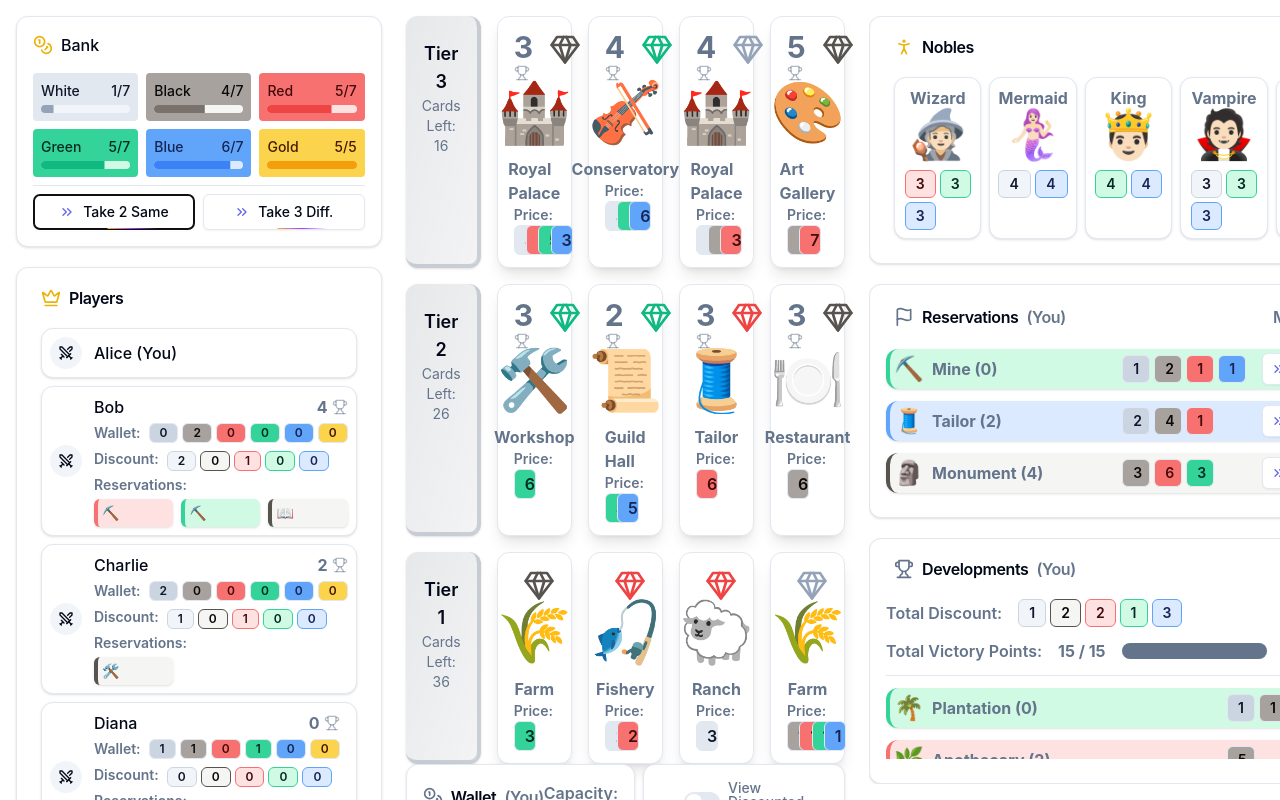
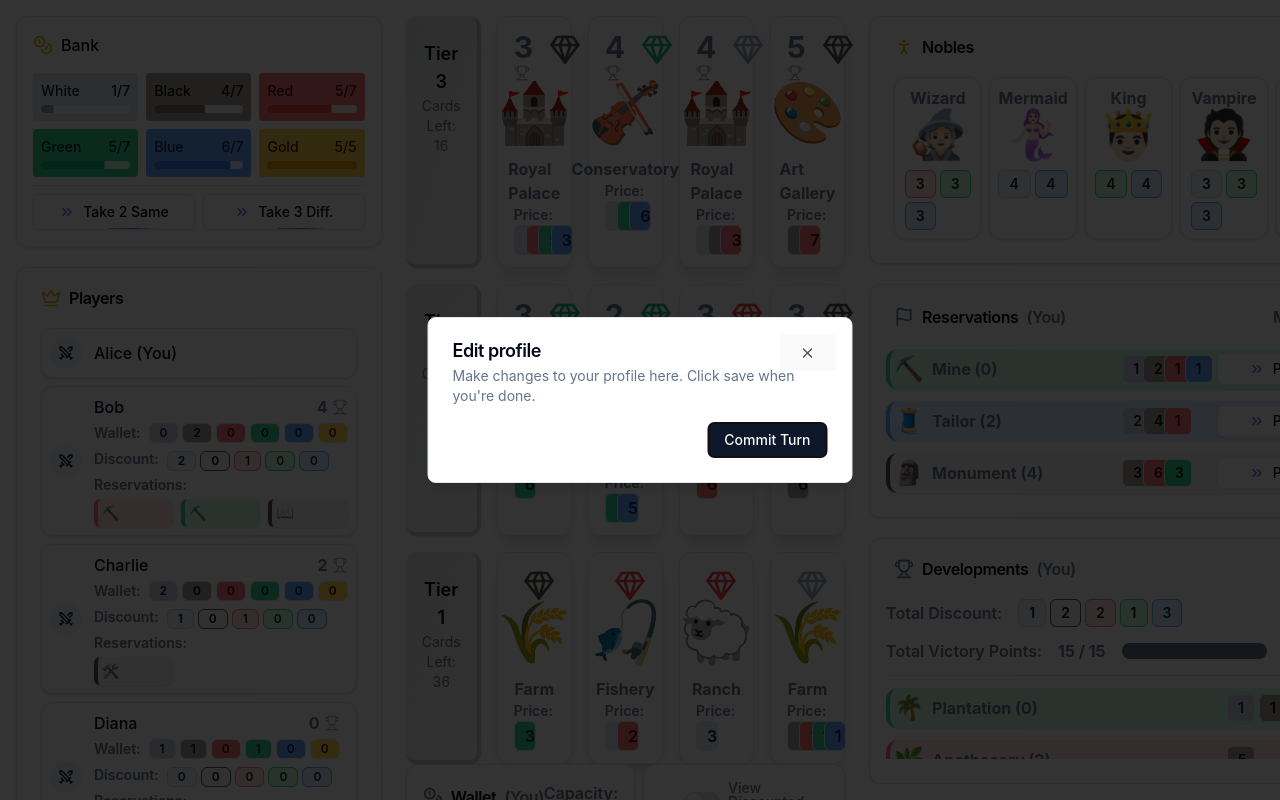
Before and after one commit to shotnothing/resource-game, a React (Vite) app in the folder web/: page / in a window 1280 px wide. Both pictures are taken after a click on the button "Take 2 Same". Built offline with nearby package versions, Linux system fonts and the light colour scheme.

Commit message:
web: Add boilerplate for action button popup

```diff
--- a/web/package.json
+++ b/web/package.json
@@ -52,6 +52,7 @@
     "@types/react-dom": "^18.3.1",
     "@vitejs/plugin-react-swc": "^3.5.0",
     "autoprefixer": "^10.4.20",
+    "dialog": "^0.3.1",
     "eslint": "^9.15.0",
     "eslint-plugin-react-hooks": "^5.0.0",
     "eslint-plugin-react-refresh": "^0.4.14",
--- a/web/src/App.tsx
+++ b/web/src/App.tsx
@@ -13,13 +13,21 @@
   HoverCardContent,
   HoverCardTrigger,
 } from "@/components/ui/hover-card"
+import {
+  Dialog,
+  DialogContent,
+  DialogDescription,
+  DialogFooter,
+  DialogHeader,
+  DialogTitle,
+  DialogTrigger,
+} from "@/components/ui/dialog"
 import { cn } from "@/lib/utils"
 import { ChevronsRight, Coins, Crown, Flag, Gem, PersonStanding, Swords, Trophy } from 'lucide-react'
 import './App.css'
 
 import art from './art.json'
 function GetArtFromCard(card: Card) {
-  console.log(card)
   return art[card.art as keyof typeof art]
 }
 function GetArtFromNoble(noble: Noble) {
@@ -38,6 +46,154 @@
   reservations: number[]
   wallet: Record<string, number>
 }
+
+
+
+
+
+
+export function Take2SameButton() {
+  return (
+    <Dialog>
+      <DialogTrigger asChild>
+        <Button className="w-full relative" variant="outline">
+          <ActionMarker />
+          Take 2 Same
+          <BorderBeam size={50} duration={5} />
+        </Button>
+      </DialogTrigger>
+
+      <DialogContent className="sm:max-w-[425px]">
+        <DialogHeader>
+          <DialogTitle>Edit profile</DialogTitle>
+          <DialogDescription>
+            Make changes to your profile here. Click save when you're done.
+          </DialogDescription>
+        </DialogHeader>
+        <DialogFooter>
+          <Button type="submit">Commit Turn</Button>
+        </DialogFooter>
+      </DialogContent>
+    </Dialog>
+  )
+}
+
+export function Take3DiffButton() {
+  return (
+    <Dialog>
+      <DialogTrigger asChild>
+        <Button className="w-full relative" variant="outline">
+          <ActionMarker />
+          Take 3 Diff.
+          <BorderBeam size={50} duration={5} />
+        </Button>
+      </DialogTrigger>
+
+      <DialogContent className="sm:max-w-[425px]">
+        <DialogHeader>
+          <DialogTitle>Edit profile</DialogTitle>
+          <DialogDescription>
+            Make changes to your profile here. Click save when you're done.
+          </DialogDescription>
+        </DialogHeader>
+        <DialogFooter>
+          <Button type="submit">Commit Turn</Button>
+        </DialogFooter>
+      </DialogContent>
+    </Dialog>
+  )
+}
+
+export function ReserveButton() {
+  return (
+    <Dialog>
+      <DialogTrigger asChild>
+      <Button
+          className={`px-2 h-8 ml-3 relative w-11/12`}
+          variant="outline"
+        >
+          <ActionMarker />
+          {'Reserve'}
+          <BorderBeam size={50} duration={5} />
+        </Button>
+      </DialogTrigger>
+
+      <DialogContent className="sm:max-w-[425px]">
+        <DialogHeader>
+          <DialogTitle>Edit profile</DialogTitle>
+          <DialogDescription>
+            Make changes to your profile here. Click save when you're done.
+          </DialogDescription>
+        </DialogHeader>
+        <DialogFooter>
+          <Button type="submit">Commit Turn</Button>
+        </DialogFooter>
+      </DialogContent>
+    </Dialog>
+  )
+}
+
+export function PurchaseButton() {
+  return (
+    <Dialog>
+      <DialogTrigger asChild>
+        <Button
+          className={`px-2 h-8 ml-3 relative w-11/12`}
+          variant="outline"
+        >
+          <ActionMarker />
+          {'Purchase'}
+          <BorderBeam size={50} duration={5} />
+        </Button>
+      </DialogTrigger>
+
+      <DialogContent className="sm:max-w-[425px]">
+        <DialogHeader>
+          <DialogTitle>Edit profile</DialogTitle>
+          <DialogDescription>
+            Make changes to your profile here. Click save when you're done.
+          </DialogDescription>
+        </DialogHeader>
+        <DialogFooter>
+          <Button type="submit">Commit Turn</Button>
+        </DialogFooter>
+      </DialogContent>
+    </Dialog>
+  )
+}
+
+export function SmallPurchaseButton() {
+  return (
+    <Dialog>
+      <DialogTrigger asChild>
+        <Button
+          className={`px-2 h-8 ml-3 relative w-11/12 `}
+          variant="outline"
+        >
+          <ActionMarker />
+          {'Purchase'}
+          <BorderBeam size={50} duration={5} />
+        </Button>
+      </DialogTrigger>
+
+      <DialogContent className="sm:max-w-[425px]">
+        <DialogHeader>
+          <DialogTitle>Edit profile</DialogTitle>
+          <DialogDescription>
+            Make changes to your profile here. Click save when you're done.
+          </DialogDescription>
+        </DialogHeader>
+        <DialogFooter>
+          <Button type="submit">Commit Turn</Button>
+        </DialogFooter>
+      </DialogContent>
+    </Dialog>
+  )
+}
+
+
+
+
 
 function MiniTokenDisplay({ tokens, dropZero = false }: { tokens: Record<string, number>, dropZero?: boolean }) {
   return (<>{
@@ -378,19 +534,8 @@
         <Separator className="w-full my-2" />
 
         <div className="flex flex-row gap-2">
-          <Button className="w-full relative" variant="outline">
-            <ActionMarker />
-            Take 2 Same
-            <BorderBeam size={50} duration={5} />
-
-          </Button>
-
-          <Button className="w-full relative" variant="outline">
-            <ActionMarker />
-            Take 3 Diff.
-            <BorderBeam size={50} duration={5} />
-
-          </Button>
+          <Take2SameButton />
+          <Take3DiffButton />
         </div>
 
       </CardContent>
@@ -517,14 +662,8 @@
           <div className={cn("text-md font-bold text-muted-foreground", isFocused && "blur-sm")}>{GetArtFromCard(card).name}</div>
           {isFocused && (<>
             <div className="flex flex-col gap-2 absolute inset-0 m-auto w-3/4 justify-center">
-              <ActionButton
-                text="Reserve"
-                className="w-11/12 max-w-[200px] opacity-95"
-              />
-              <ActionButton
-                text="Purchase"
-                className="w-11/12 max-w-[200px] opacity-95"
-              />
+              <PurchaseButton />
+              <ReserveButton />
             </div>
           </>)}
         </div>
@@ -562,7 +701,7 @@
     <div className="grid grid-cols-5 gap-4">
       {["3", "2", "1"].map((tier) => (
         <>
-          <DeckCard key={`deck-${tier}`} tier={tier} onClick={() => setFocusedCard(null)} />
+          <DeckCard key={`deck-${tier}`} tier={tier} onClick={() => setFocusedCard(-1)} />
           {[0, 1, 2, 3].map((index) => {
             const deck = gameState.game.decks[tier as keyof typeof gameState.game.decks]
             const cardIndex = deck.visible[index]
@@ -595,22 +734,6 @@
   )
 }
 
-function ActionButton({ text, className }: { text: string, className?: string }) {
-  return (
-    <div className="flex flex-col items-center gap-1">
-      <Button
-        className={`px-2 h-8 ml-3 relative ${className}`}
-        variant="outline"
-      >
-        <ActionMarker />
-        {text}
-
-        <BorderBeam size={50} duration={5} />
-      </Button>
-    </div>
-  )
-}
-
 function ReservationCard({ card, isPurchasable = true }: { card: Card, isPurchasable: boolean }) {
   const art = GetArtFromCard(card)
 
@@ -631,7 +754,12 @@
           <div className="flex justify-between gap-1">
             <PriceDisplay price={card.price} />
 
-            {isPurchasable && <ActionButton text="Purchase" />}
+            {isPurchasable && <PurchaseButton />}
+
+            {/* Make PriceDisplay not stacked
+            <div className="flex flex-col items-center gap-1">
+              {isPurchasable && <PurchaseButton />}
+            </div> */}
 
           </div>
         </div>
@@ -756,7 +884,9 @@
             <div className="text-md font-bold text-muted-foreground">{GetArtFromCard(card).name} ({card.score})</div>
           </div>
 
-          <PriceDisplay price={card.price} />
+          <div className="flex flex-row gap-1">
+            <PriceDisplay price={card.price} />
+          </div>
         </div>
 
       </CardContent>
--- /dev/null
+++ b/web/src/components/ui/dialog.tsx
@@ -0,0 +1,120 @@
+import * as React from "react"
+import * as DialogPrimitive from "@radix-ui/react-dialog"
+import { X } from "lucide-react"
+
+import { cn } from "@/lib/utils"
+
+const Dialog = DialogPrimitive.Root
+
+const DialogTrigger = DialogPrimitive.Trigger
+
+const DialogPortal = DialogPrimitive.Portal
+
+const DialogClose = DialogPrimitive.Close
+
+const DialogOverlay = React.forwardRef<
+  React.ElementRef<typeof DialogPrimitive.Overlay>,
+  React.ComponentPropsWithoutRef<typeof DialogPrimitive.Overlay>
+>(({ className, ...props }, ref) => (
+  <DialogPrimitive.Overlay
+    ref={ref}
+    className={cn(
+      "fixed inset-0 z-50 bg-black/80  data-[state=open]:animate-in data-[state=closed]:animate-out data-[state=closed]:fade-out-0 data-[state=open]:fade-in-0",
+      className
+    )}
+    {...props}
+  />
+))
+DialogOverlay.displayName = DialogPrimitive.Overlay.displayName
+
+const DialogContent = React.forwardRef<
+  React.ElementRef<typeof DialogPrimitive.Content>,
+  React.ComponentPropsWithoutRef<typeof DialogPrimitive.Content>
+>(({ className, children, ...props }, ref) => (
+  <DialogPortal>
+    <DialogOverlay />
+    <DialogPrimitive.Content
+      ref={ref}
+      className={cn(
+        "fixed left-[50%] top-[50%] z-50 grid w-full max-w-lg translate-x-[-50%] translate-y-[-50%] gap-4 border bg-background p-6 shadow-lg duration-200 data-[state=open]:animate-in data-[state=closed]:animate-out data-[state=closed]:fade-out-0 data-[state=open]:fade-in-0 data-[state=closed]:zoom-out-95 data-[state=open]:zoom-in-95 data-[state=closed]:slide-out-to-left-1/2 data-[state=closed]:slide-out-to-top-[48%] data-[state=open]:slide-in-from-left-1/2 data-[state=open]:slide-in-from-top-[48%] sm:rounded-lg",
+        className
+      )}
+      {...props}
+    >
+      {children}
+      <DialogPrimitive.Close className="absolute right-4 top-4 rounded-sm opacity-70 ring-offset-background transition-opacity hover:opacity-100 focus:outline-none focus:ring-2 focus:ring-ring focus:ring-offset-2 disabled:pointer-events-none data-[state=open]:bg-accent data-[state=open]:text-muted-foreground">
+        <X className="h-4 w-4" />
+        <span className="sr-only">Close</span>
+      </DialogPrimitive.Close>
+    </DialogPrimitive.Content>
+  </DialogPortal>
+))
+DialogContent.displayName = DialogPrimitive.Content.displayName
+
+const DialogHeader = ({
+  className,
+  ...props
+}: React.HTMLAttributes<HTMLDivElement>) => (
+  <div
+    className={cn(
+      "flex flex-col space-y-1.5 text-center sm:text-left",
+      className
+    )}
+    {...props}
+  />
+)
+DialogHeader.displayName = "DialogHeader"
+
+const DialogFooter = ({
+  className,
+  ...props
+}: React.HTMLAttributes<HTMLDivElement>) => (
+  <div
+    className={cn(
+      "flex flex-col-reverse sm:flex-row sm:justify-end sm:space-x-2",
+      className
+    )}
+    {...props}
+  />
+)
+DialogFooter.displayName = "DialogFooter"
+
+const DialogTitle = React.forwardRef<
+  React.ElementRef<typeof DialogPrimitive.Title>,
+  React.ComponentPropsWithoutRef<typeof DialogPrimitive.Title>
+>(({ className, ...props }, ref) => (
+  <DialogPrimitive.Title
+    ref={ref}
+    className={cn(
+      "text-lg font-semibold leading-none tracking-tight",
+      className
+    )}
+    {...props}
+  />
+))
+DialogTitle.displayName = DialogPrimitive.Title.displayName
+
+const DialogDescription = React.forwardRef<
+  React.ElementRef<typeof DialogPrimitive.Description>,
+  React.ComponentPropsWithoutRef<typeof DialogPrimitive.Description>
+>(({ className, ...props }, ref) => (
+  <DialogPrimitive.Description
+    ref={ref}
+    className={cn("text-sm text-muted-foreground", className)}
+    {...props}
+  />
+))
+DialogDescription.displayName = DialogPrimitive.Description.displayName
+
+export {
+  Dialog,
+  DialogPortal,
+  DialogOverlay,
+  DialogTrigger,
+  DialogClose,
+  DialogContent,
+  DialogHeader,
+  DialogFooter,
+  DialogTitle,
+  DialogDescription,
+}
```
Also changed, not shown: 1 other file (tests, documents, lock files or other folders).
